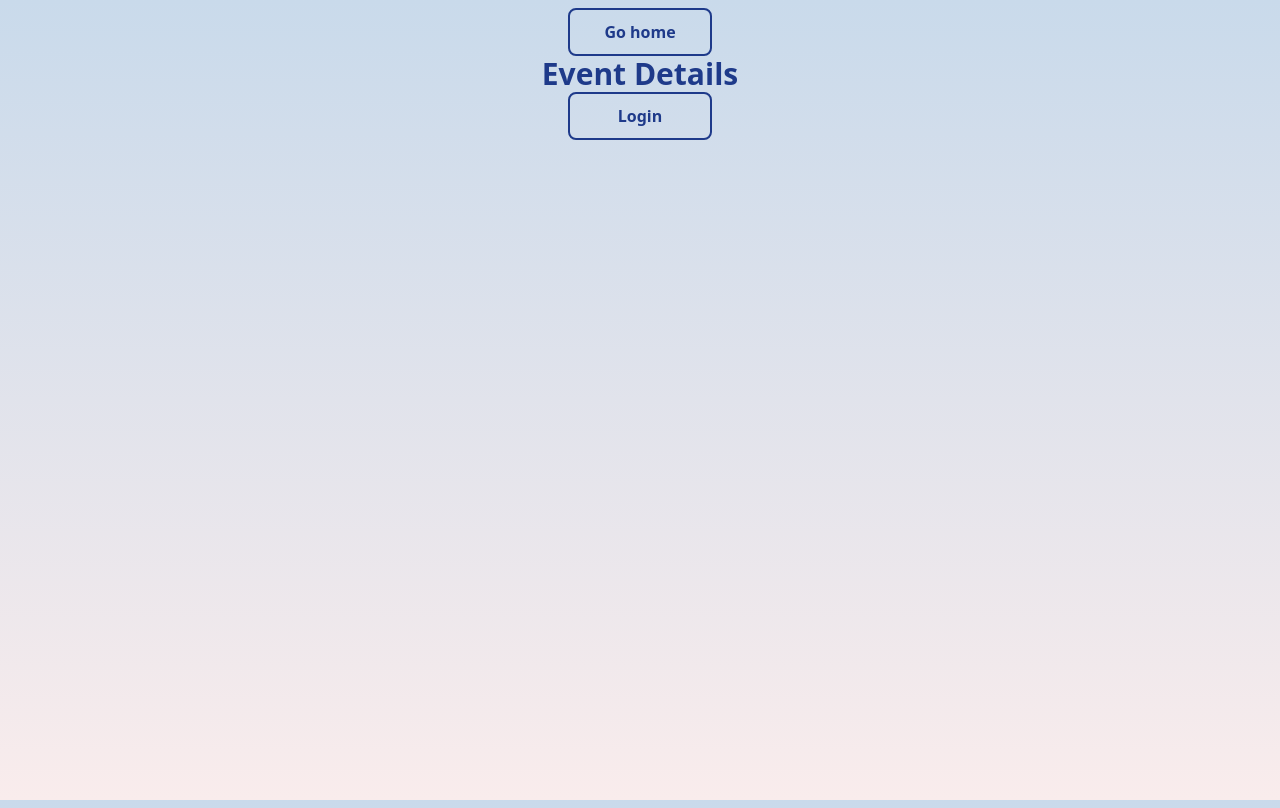
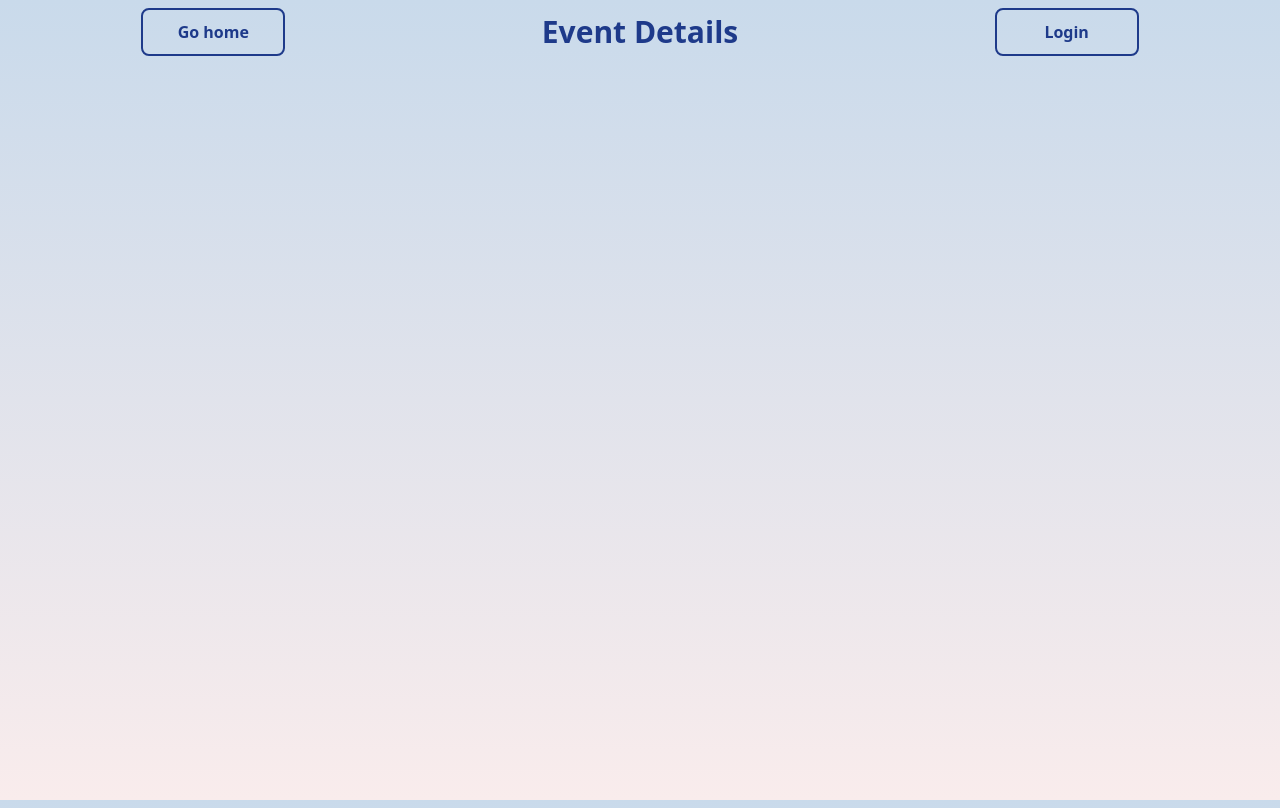
Before and after one commit to billcui57/htn-2022-frontend-challenge, a Next.js app: page /1 in a window 1280 px wide. Built offline with nearby package versions, Linux system fonts and the light colour scheme; no server answers.

Commit message:
fixed nav

```diff
--- a/src/components/Navigation/index.tsx
+++ b/src/components/Navigation/index.tsx
@@ -51,8 +51,9 @@ const Navigation = (props: NavigationProps) => {
     <Fragment>
       {/* Mobile */}
 
+      <div className="sm:hidden ">
         <div
-        className={`sm:hidden ${props.className} grid items-center justify-items-center grid-cols-1 `}
+          className={`${props.className} grid items-center justify-items-center grid-cols-1 `}
         >
           <DropDownMenu
             items={getDropDownItems()}
@@ -65,11 +66,13 @@ const Navigation = (props: NavigationProps) => {
             text={props.title}
           ></Typography>
         </div>
+      </div>
 
       {/* Desktop */}
 
+      <div className="hidden sm:block">
         <div
-        className={` hidden sm:block ${props.className} grid items-center justify-items-center grid-cols-3`}
+          className={` ${props.className} grid items-center justify-items-center grid-cols-3`}
         >
           <Button
             onClick={() => router.push("/")}
@@ -100,6 +103,7 @@ const Navigation = (props: NavigationProps) => {
             ></Typography>
           </Button>
         </div>
+      </div>
     </Fragment>
   );
 };
```
Lines whose indentation alone changed are shown as unchanged.
